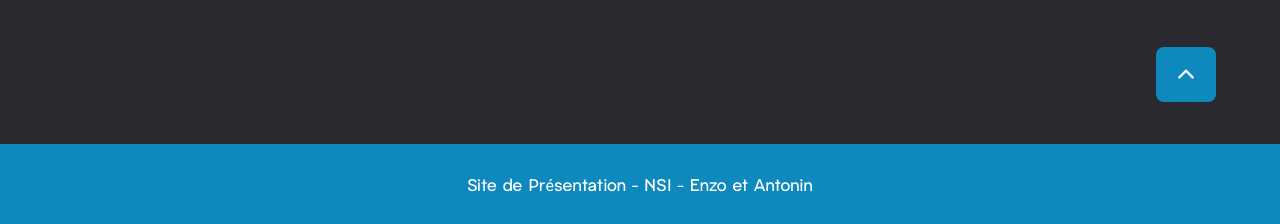
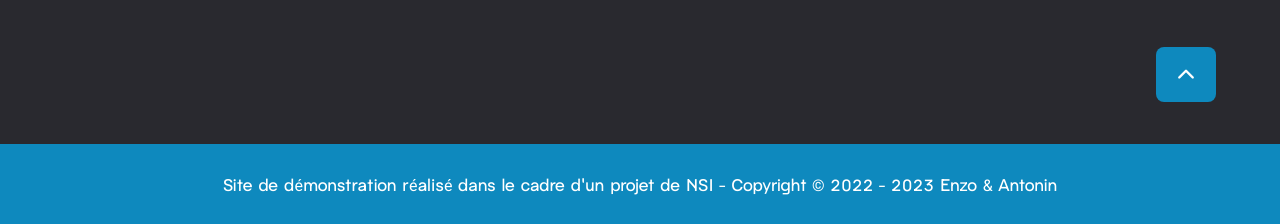
Before and after one commit to agnlt64/NSIte, a Flask app: page / in a window 1280 px wide. Shown: the part 2297-2521 px from the top of the page. Run offline with Flask 2, Linux system fonts and the light colour scheme.

Commit message:
restyle footer

```diff
--- a/app/templates/base.html
+++ b/app/templates/base.html
@@ -71,7 +71,7 @@
         {% block content %}{% endblock %}
     </main>
 
-    <footer class="footer">Site de Présentation - NSI - Enzo et Antonin</footer>
+    <footer class="footer">Site de démonstration réalisé dans le cadre d'un projet de NSI - Copyright &copy 2022 - 2023 Enzo & Antonin</footer>
 
 </body>
 {% block scripts %}{% endblock %}
```
